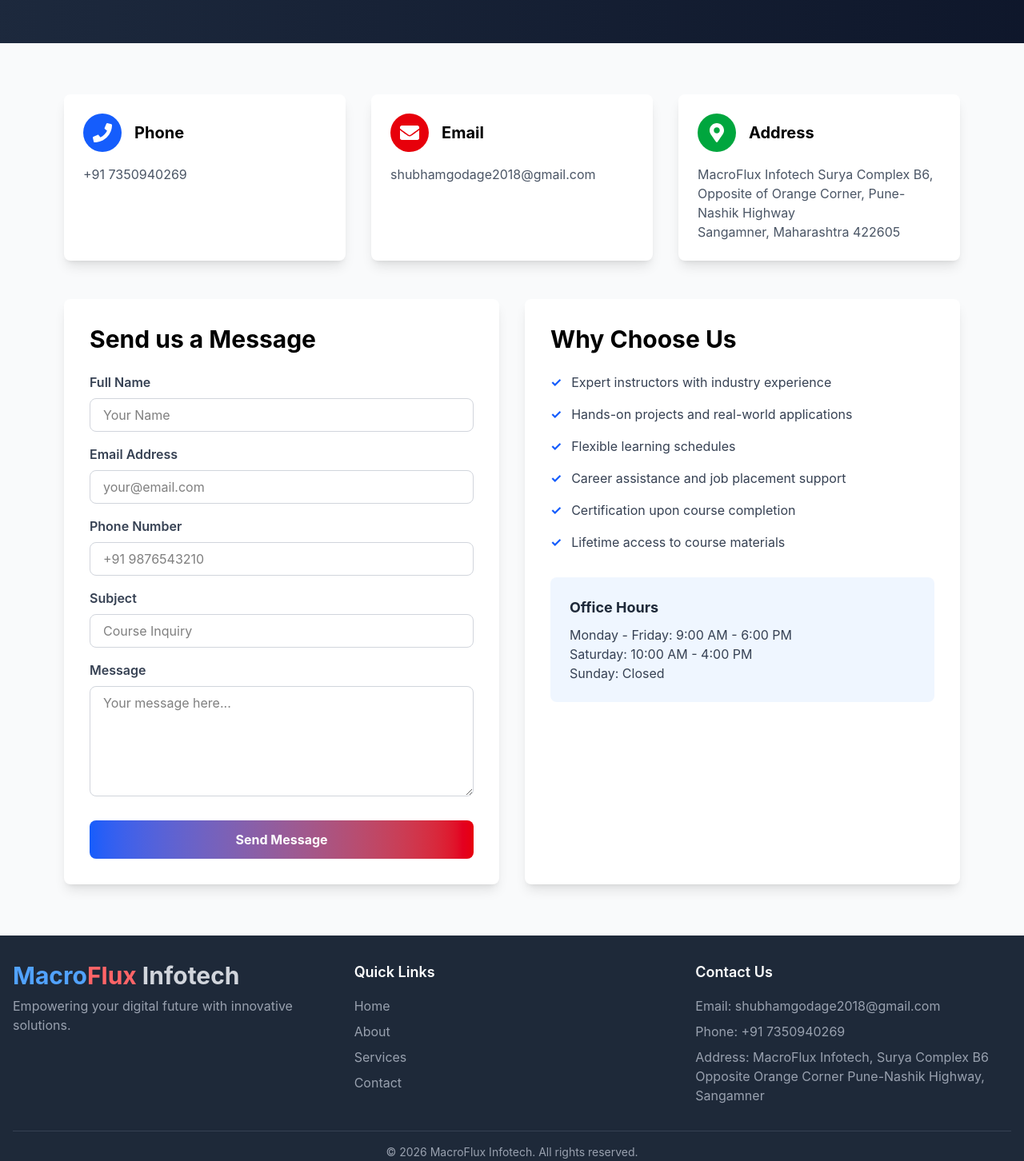
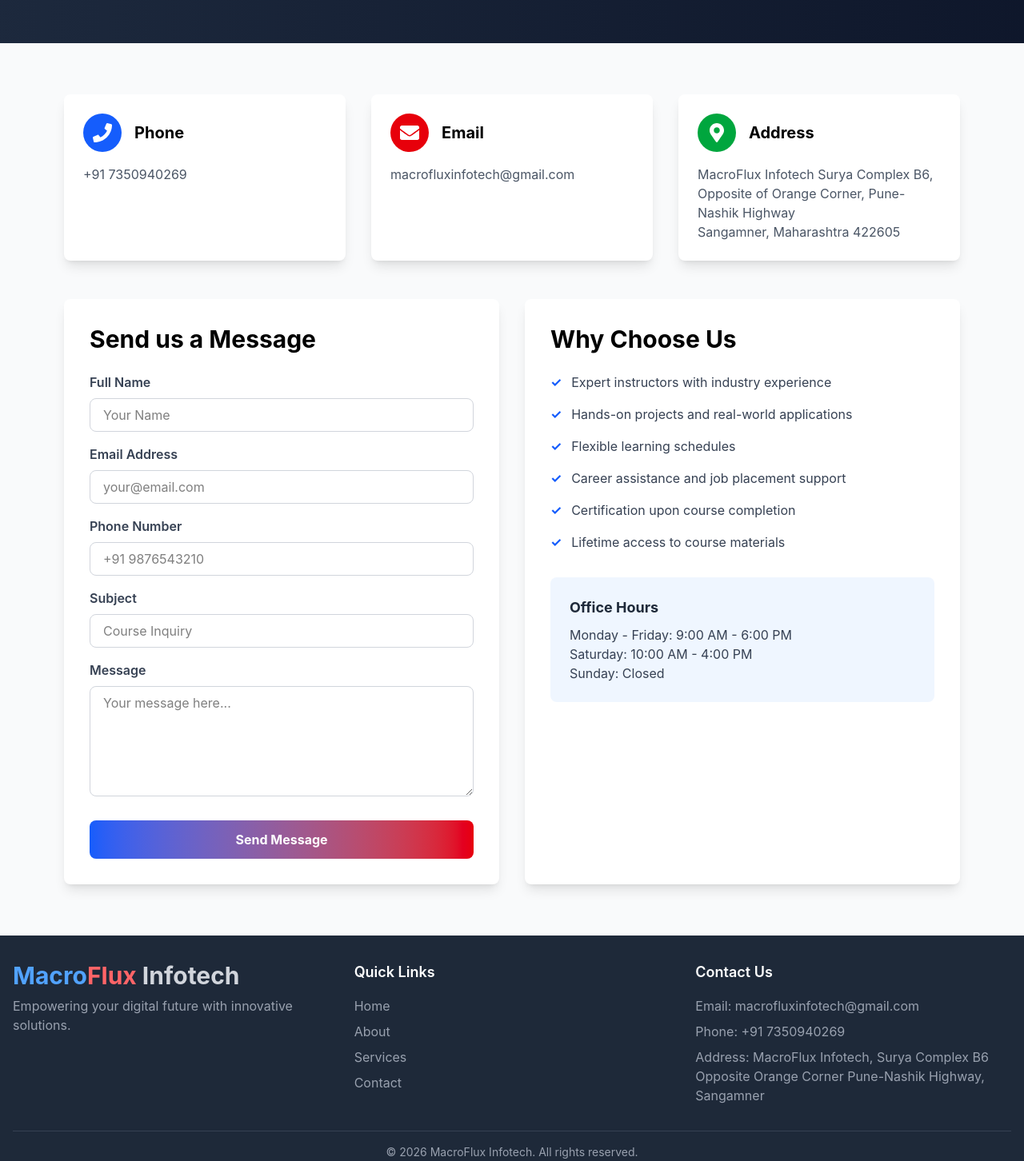
Before and after one commit to sushant-sonawane121/MacroFlux-Infotech, a React (Vite) app: page /contact in a window 1280 px wide. Shown: the part 238-1690 px from the top of the page at 80% size. Built offline with nearby package versions, Linux system fonts and the light colour scheme.

Commit message:
email changed

```diff
--- a/src/components/Footer.jsx
+++ b/src/components/Footer.jsx
@@ -62,7 +62,7 @@
           <div className="text-center md:text-left">
             <h3 className="text-lg font-semibold mb-4">Contact Us</h3>
             <div className="space-y-2 text-gray-400 text-sm md:text-base">
-              <p>Email: shubhamgodage2018@gmail.com</p>
+              <p>Email: macrofluxinfotech@gmail.com</p>
               <p>Phone: +91 7350940269</p>
               <p>
                 Address: MacroFlux Infotech, Surya Complex B6 Opposite Orange
--- a/src/pages/Contact.jsx
+++ b/src/pages/Contact.jsx
@@ -66,7 +66,7 @@
               </div>
               <h3 className="text-xl font-bold">Email</h3>
             </div>
-            <p className="text-gray-600">shubhamgodage2018@gmail.com</p>
+            <p className="text-gray-600">macrofluxinfotech@gmail.com</p>
             {/* <p className="text-gray-600">support@macroflux.com</p> */}
           </div>
 
```
